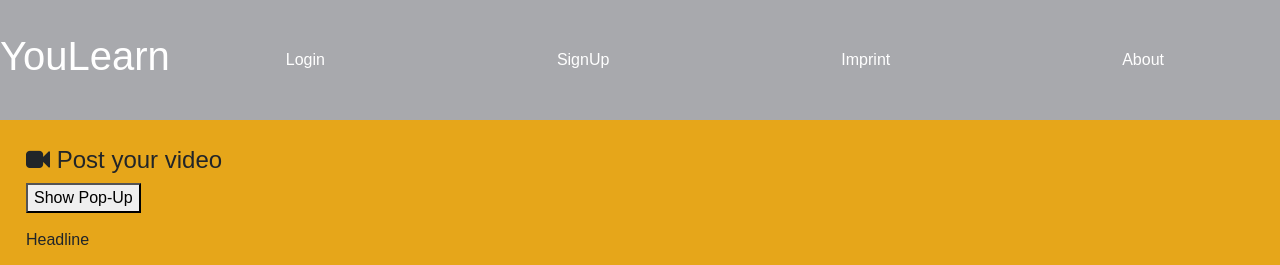
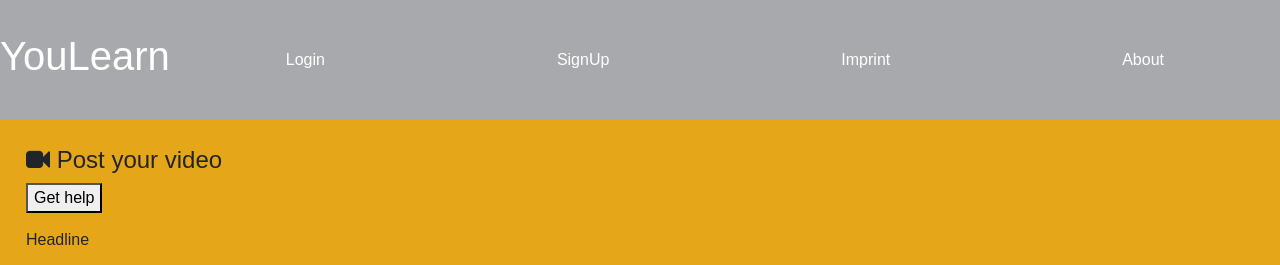
Before and after one commit to CarstenHennig/dci-final-project-e-learning-platform, a React (Create React App) app in the folder frontend/: page /Video in a window 1280 px wide. Shown: the top 265 px of the page. Built offline with nearby package versions, Linux system fonts and the light colour scheme; a web font is replaced by a local one.

Commit message:
Improved Video.jsx

```diff
--- a/frontend/src/components/HelpPopUp.css
+++ b/frontend/src/components/HelpPopUp.css
@@ -3,7 +3,7 @@
 .popup-box {
   position: fixed;
   background: #00000050;
-  width: 50%;
+  width: 100%;
   height: 100vh;
   top: 0;
   left: 0;
--- a/frontend/src/components/Video.jsx
+++ b/frontend/src/components/Video.jsx
@@ -59,7 +59,7 @@ export default function PostVideo() {
         <h4>
           <i class="fa fa-video-camera" aria-hidden="true"></i> Post your video
         </h4>
-        <button onClick={togglePopUp}>Show Pop-Up</button>
+        <button onClick={togglePopUp}>Get help</button>
         {isOpen ? (
           <Popup handleClose={togglePopUp} content="Lorem ipsum" />
         ) : null}
```
